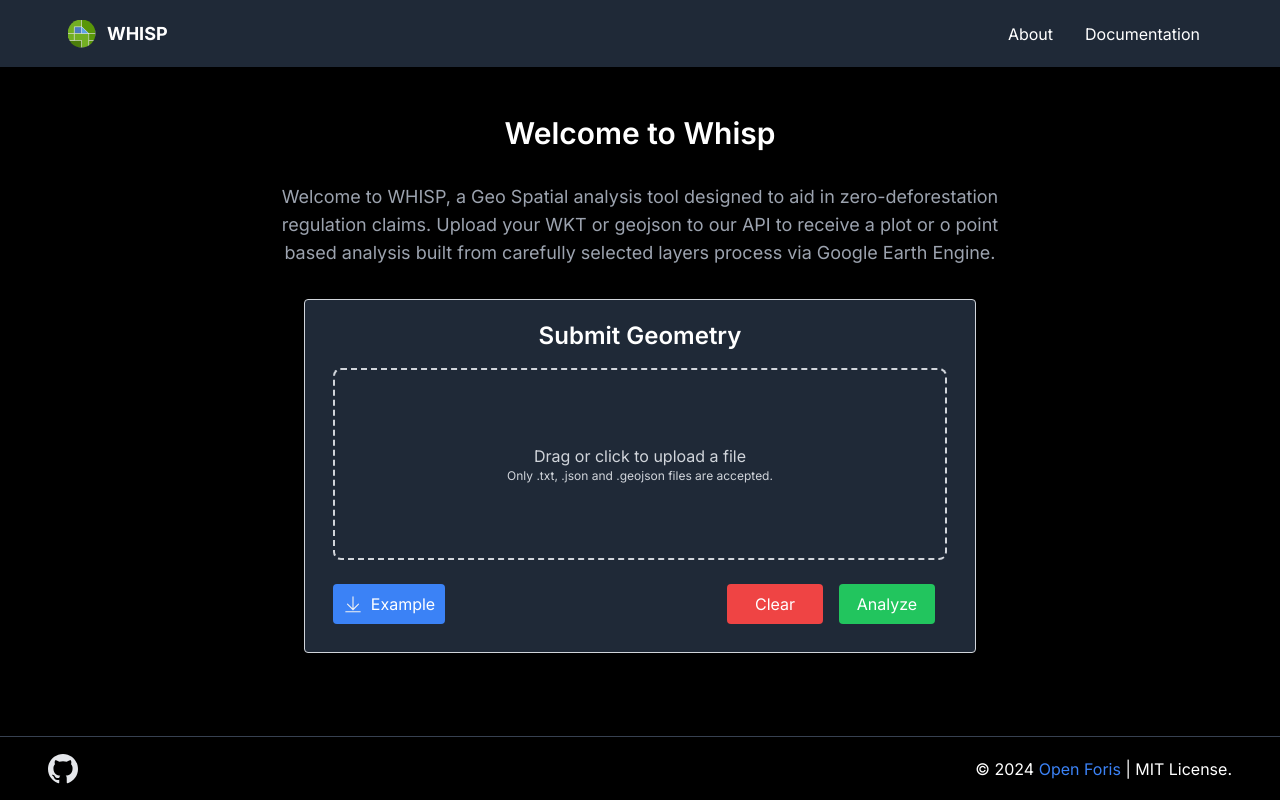
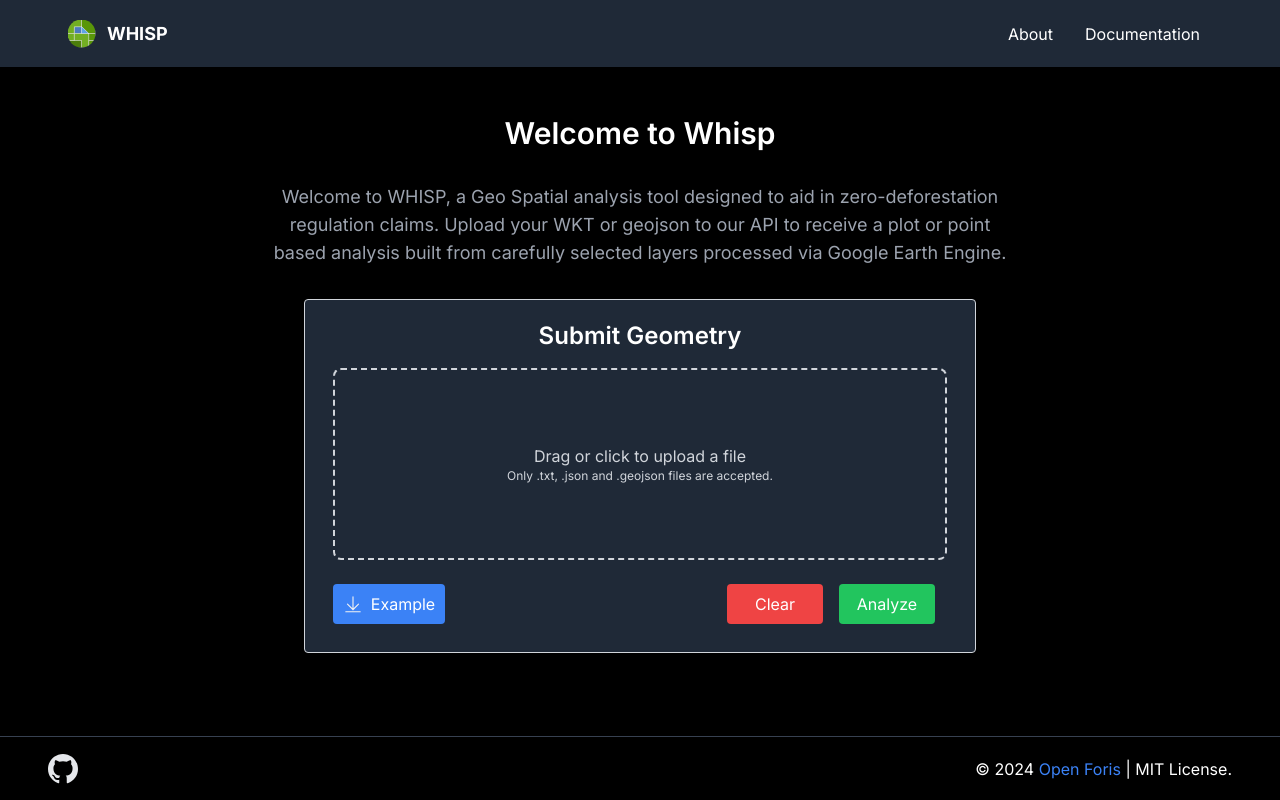
Before and after one commit to forestdatapartnership/whisp-app, a Next.js app: page / in a window 1280 px wide. Built offline with nearby package versions, Linux system fonts and the light colour scheme.

Commit message:
fix typos

```diff
--- a/src/app/page.tsx
+++ b/src/app/page.tsx
@@ -12,7 +12,7 @@ export default function Home() {
       <h1 className="text-3xl font-semibold mt-8">Welcome to Whisp</h1>
       <section className="mt-8">
         <p className="text-lg text-gray-400">
-          Welcome to WHISP, a Geo Spatial analysis tool designed to aid in zero-deforestation regulation claims. Upload your WKT or geojson to our API to receive a plot or o point based analysis built from carefully selected layers process via Google Earth Engine.
+          Welcome to WHISP, a Geo Spatial analysis tool designed to aid in zero-deforestation regulation claims. Upload your WKT or geojson to our API to receive a plot or point based analysis built from carefully selected layers processed via Google Earth Engine.
         </p>
       </section>
       <div className='my-8'>
```
